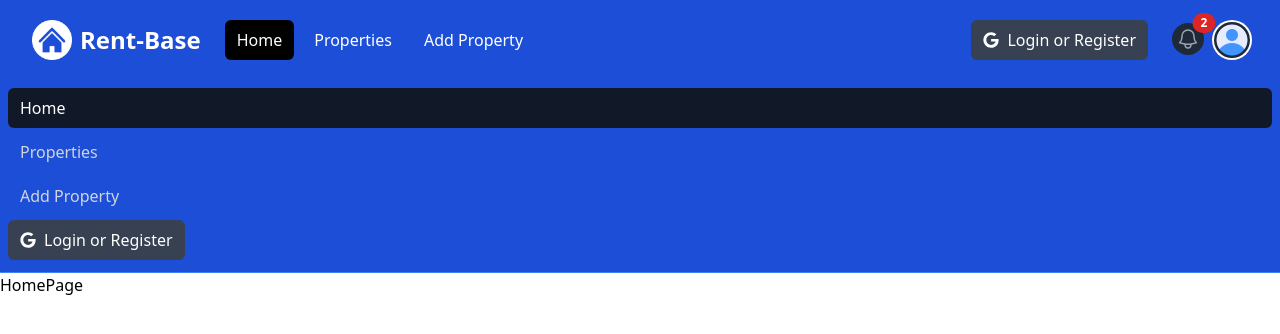
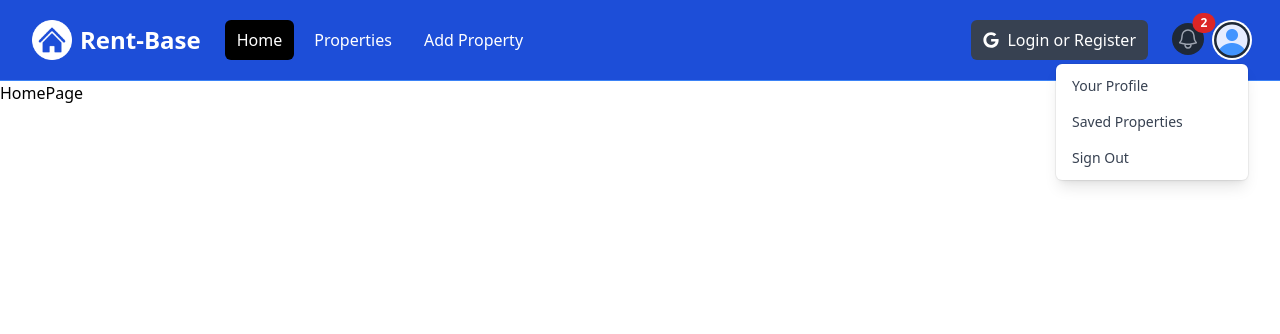
Before and after one commit to Zigmall/property-app, a Next.js app: page / in a window 1280 px wide. Both pictures are taken after a click on the button "Open user menu". Shown: the top 334 px of the page. Built offline with nearby package versions, Linux system fonts and the light colour scheme.

Commit message:
feat: add dropdown lists in Navbar

```diff
--- a/components/Navbar.jsx
+++ b/components/Navbar.jsx
@@ -1,3 +1,5 @@
+'use client';
+import { useState } from 'react';
 import Image from 'next/image';
 import logo from '@/assets/images/logo-white.png';
 import profileDefault from '@/assets/images/profile.png';
@@ -5,6 +7,9 @@ import Link from 'next/link';
 import { FaGoogle } from 'react-icons/fa';
 
 const Navbar = () => {
+  const [isMobileMenuOpen, setIsMobileMenuOpen] = useState(false);
+  const [isProfileDropdownOpen, setIsProfileDropdownOpen] = useState(false);
+
   return (
     <nav className='bg-blue-700 border-b border-blue-500'>
       <div className='mx-auto max-w-7xl px-2 sm:px-6 lg:px-8'>
@@ -17,6 +22,7 @@ const Navbar = () => {
               className='relative inline-flex items-center justify-center rounded-md p-2 text-gray-400 hover:bg-gray-700 hover:text-white focus:outline-none focus:ring-2 focus:ring-inset focus:ring-white'
               aria-controls='mobile-menu'
               aria-expanded='false'
+              onClick={() => setIsMobileMenuOpen((prev) => !prev)}
             >
               <span className='absolute -inset-0.5'></span>
               <span className='sr-only'>Open main menu</span>
@@ -119,6 +125,7 @@ const Navbar = () => {
                   id='user-menu-button'
                   aria-expanded='false'
                   aria-haspopup='true'
+                  onClick={() => setIsProfileDropdownOpen((prev) => !prev)}
                 >
                   <span className='absolute -inset-1.5'></span>
                   <span className='sr-only'>Open user menu</span>
@@ -131,9 +138,10 @@ const Navbar = () => {
               </div>
 
               {/* <!-- Profile dropdown --> */}
+              {isProfileDropdownOpen && (
                 <div
                   id='user-menu'
-                className='hidden absolute right-0 z-10 mt-2 w-48 origin-top-right rounded-md bg-white py-1 shadow-lg ring-1 ring-black ring-opacity-5 focus:outline-none'
+                  className='absolute right-0 z-10 mt-2 w-48 origin-top-right rounded-md bg-white py-1 shadow-lg ring-1 ring-black ring-opacity-5 focus:outline-none'
                   role='menu'
                   aria-orientation='vertical'
                   aria-labelledby='user-menu-button'
@@ -166,13 +174,15 @@ const Navbar = () => {
                     Sign Out
                   </button>
                 </div>
+              )}
             </div>
           </div>
         </div>
       </div>
 
       {/* <!-- Mobile menu, show/hide based on menu state. --> */}
-      <div className='' id='mobile-menu'>
+      {isMobileMenuOpen && (
+        <div id='mobile-menu'>
           <div className='space-y-1 px-2 pb-3 pt-2'>
             <Link
               href='/'
@@ -198,6 +208,7 @@ const Navbar = () => {
             </button>
           </div>
         </div>
+      )}
     </nav>
   );
 };
```
Lines whose indentation alone changed are shown as unchanged.
